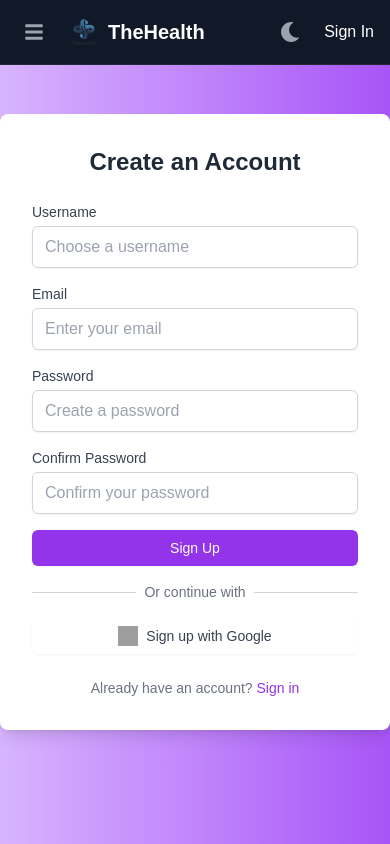
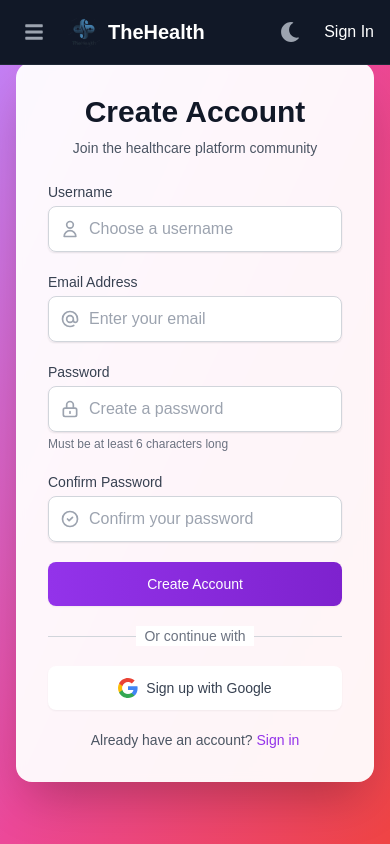
Before and after one commit to nardi-js/the-healthcare-platform, a Next.js app: page /sign-up in a window 390 px wide. Built offline with nearby package versions, Linux system fonts and the light colour scheme; no server answers; the database is empty; grey boxes are pictures that could not be loaded.

Commit message:
improve ui signin sign up page

```diff
--- a/components/SignIn.jsx
+++ b/components/SignIn.jsx
@@ -78,110 +78,156 @@ const SignIn = () => {
   };
 
   return (
-    <div className="flex items-center justify-center min-h-screen bg-gradient-to-r from-purple-300 to-purple-500">
-      <div className="flex max-w-5xl w-full bg-white rounded-lg shadow-lg overflow-hidden">
+    <div className="flex items-center justify-center min-h-screen bg-gradient-to-br from-purple-400 via-pink-500 to-red-500">
+      <div className="flex max-w-4xl w-full mx-4 bg-white/95 backdrop-blur-sm rounded-2xl shadow-2xl overflow-hidden">
+        {/* Left side - Image */}
         <div
           className="w-1/2 bg-cover bg-center relative hidden md:block"
-          style={{ backgroundImage: "url('/flowers.jpg')" }}
+          style={{ backgroundImage: "url('/medical-bg.jpg')" }}
         >
-          <div className="absolute inset-0 bg-black bg-opacity-50"></div>
+          <div className="absolute inset-0 bg-gradient-to-br from-purple-500/70 to-pink-500/70">
+            <div className="absolute bottom-0 left-0 right-0 p-8 text-white">
+              <h2 className="text-3xl font-bold mb-2">Welcome Back!</h2>
+              <p className="text-sm opacity-90">
+                Join our healthcare community and make a difference in people's lives.
+              </p>
+            </div>
+          </div>
         </div>
 
-        <div className="w-full md:w-1/2 p-8">
-          <h2 className="text-2xl font-bold text-center mb-6 text-gray-800">
-            Welcome Back
-          </h2>
+        {/* Right side - Form */}
+        <div className="w-full md:w-1/2 p-8 space-y-6">
+          <div className="text-center">
+            <h2 className="text-3xl font-bold text-gray-900 mb-2">Sign In</h2>
+            <p className="text-sm text-gray-600">
+              Access your healthcare platform account
+            </p>
+          </div>
 
           {error && (
-            <div className="p-3 mb-4 bg-red-100 border border-red-400 text-red-700 rounded relative">
-              <span className="block sm:inline">{error}</span>
+            <div className="p-4 rounded-lg bg-red-50 border-l-4 border-red-500">
+              <div className="flex">
+                <div className="flex-shrink-0">
+                  <svg className="h-5 w-5 text-red-400" viewBox="0 0 20 20" fill="currentColor">
+                    <path fillRule="evenodd" d="M10 18a8 8 0 100-16 8 8 0 000 16zM8.707 7.293a1 1 0 00-1.414 1.414L8.586 10l-1.293 1.293a1 1 0 101.414 1.414L10 11.414l1.293 1.293a1 1 0 001.414-1.414L11.414 10l1.293-1.293a1 1 0 00-1.414-1.414L10 8.586 8.707 7.293z" clipRule="evenodd" />
+                  </svg>
+                </div>
+                <div className="ml-3">
+                  <p className="text-sm text-red-700">{error}</p>
+                </div>
+              </div>
             </div>
           )}
 
-          <form onSubmit={handleSignIn} className="space-y-4">
+          <form onSubmit={handleSignIn} className="space-y-5">
             <div>
-              <label
-                htmlFor="email"
-                className="block text-sm font-medium text-gray-700"
-              >
-                Email
+              <label htmlFor="email" className="block text-sm font-medium text-gray-700">
+                Email Address
               </label>
+              <div className="mt-1 relative rounded-md shadow-sm">
+                <div className="absolute inset-y-0 left-0 pl-3 flex items-center pointer-events-none">
+                  <svg className="h-5 w-5 text-gray-400" fill="none" viewBox="0 0 24 24" stroke="currentColor">
+                    <path strokeLinecap="round" strokeLinejoin="round" strokeWidth={2} d="M16 12a4 4 0 10-8 0 4 4 0 008 0zm0 0v1.5a2.5 2.5 0 005 0V12a9 9 0 10-9 9m4.5-1.206a8.959 8.959 0 01-4.5 1.207" />
+                  </svg>
+                </div>
                 <input
                   id="email"
                   type="email"
                   value={email}
                   onChange={(e) => setEmail(e.target.value)}
-                className="mt-1 block w-full px-3 py-2 border border-gray-300 rounded-md shadow-sm focus:outline-none focus:ring-purple-500 focus:border-purple-500"
+                  className="pl-10 block w-full px-3 py-2.5 border border-gray-300 rounded-lg shadow-sm focus:ring-2 focus:ring-purple-500 focus:border-purple-500"
                   placeholder="Enter your email"
                   disabled={authLoading}
                 />
               </div>
+            </div>
 
             <div>
-              <label
-                htmlFor="password"
-                className="block text-sm font-medium text-gray-700"
-              >
+              <label htmlFor="password" className="block text-sm font-medium text-gray-700">
                 Password
               </label>
+              <div className="mt-1 relative rounded-md shadow-sm">
+                <div className="absolute inset-y-0 left-0 pl-3 flex items-center pointer-events-none">
+                  <svg className="h-5 w-5 text-gray-400" fill="none" viewBox="0 0 24 24" stroke="currentColor">
+                    <path strokeLinecap="round" strokeLinejoin="round" strokeWidth={2} d="M12 15v2m-6 4h12a2 2 0 002-2v-6a2 2 0 00-2-2H6a2 2 0 00-2 2v6a2 2 0 002 2zm10-10V7a4 4 0 00-8 0v4h8z" />
+                  </svg>
+                </div>
                 <input
                   id="password"
                   type="password"
                   value={password}
                   onChange={(e) => setPassword(e.target.value)}
-                className="mt-1 block w-full px-3 py-2 border border-gray-300 rounded-md shadow-sm focus:outline-none focus:ring-purple-500 focus:border-purple-500"
+                  className="pl-10 block w-full px-3 py-2.5 border border-gray-300 rounded-lg shadow-sm focus:ring-2 focus:ring-purple-500 focus:border-purple-500"
                   placeholder="Enter your password"
                   disabled={authLoading}
                 />
+              </div>
+            </div>
+
+            <div className="flex items-center justify-between">
+              <div className="flex items-center">
+                <input
+                  id="remember-me"
+                  name="remember-me"
+                  type="checkbox"
+                  className="h-4 w-4 text-purple-600 focus:ring-purple-500 border-gray-300 rounded"
+                />
+                <label htmlFor="remember-me" className="ml-2 block text-sm text-gray-700">
+                  Remember me
+                </label>
+              </div>
+
+              <div className="text-sm">
+                <Link href="/forgot-password" className="font-medium text-purple-600 hover:text-purple-500">
+                  Forgot your password?
+                </Link>
+              </div>
             </div>
 
             <button
               type="submit"
               disabled={authLoading}
-              className={`w-full flex justify-center py-2 px-4 border border-transparent rounded-md shadow-sm text-sm font-medium text-white bg-purple-600 hover:bg-purple-700 focus:outline-none focus:ring-2 focus:ring-offset-2 focus:ring-purple-500 ${
-                authLoading ? "opacity-50 cursor-not-allowed" : ""
-              }`}
+              className="w-full flex justify-center py-3 px-4 border border-transparent rounded-lg shadow-sm text-sm font-medium text-white bg-gradient-to-r from-purple-600 to-purple-700 hover:from-purple-700 hover:to-purple-800 focus:outline-none focus:ring-2 focus:ring-offset-2 focus:ring-purple-500 transition-all duration-150 ease-in-out disabled:opacity-50 disabled:cursor-not-allowed"
             >
-              {authLoading ? "Signing in..." : "Sign In"}
+              {authLoading ? (
+                <div className="flex items-center">
+                  <svg className="animate-spin -ml-1 mr-3 h-5 w-5 text-white" xmlns="http://www.w3.org/2000/svg" fill="none" viewBox="0 0 24 24">
+                    <circle className="opacity-25" cx="12" cy="12" r="10" stroke="currentColor" strokeWidth="4"></circle>
+                    <path className="opacity-75" fill="currentColor" d="M4 12a8 8 0 018-8V0C5.373 0 0 5.373 0 12h4zm2 5.291A7.962 7.962 0 014 12H0c0 3.042 1.135 5.824 3 7.938l3-2.647z"></path>
+                  </svg>
+                  Signing in...
+                </div>
+              ) : (
+                "Sign In"
+              )}
             </button>
-          </form>
 
-          <div className="mt-6">
-            <div className="relative">
+            <div className="relative my-6">
               <div className="absolute inset-0 flex items-center">
                 <div className="w-full border-t border-gray-300"></div>
               </div>
               <div className="relative flex justify-center text-sm">
-                <span className="px-2 bg-white text-gray-500">
-                  Or continue with
-                </span>
+                <span className="px-2 bg-white text-gray-500">Or continue with</span>
               </div>
             </div>
 
             <button
+              type="button"
               onClick={handleGoogleSignIn}
               disabled={authLoading}
-              className="mt-4 w-full flex justify-center py-2 px-4 border border-transparent rounded-md shadow-sm text-sm font-medium text-white bg-red-600 hover:bg-red-700 focus:outline-none focus:ring-2 focus:ring-offset-2 focus:ring-red-500"
+              className="w-full flex items-center justify-center py-3 px-4 rounded-lg border border-gray-300 shadow-sm bg-white text-sm font-medium text-gray-700 hover:bg-gray-50 focus:outline-none focus:ring-2 focus:ring-offset-2 focus:ring-purple-500 transition-all duration-150 ease-in-out"
             >
-              <svg className="w-5 h-5 mr-2" viewBox="0 0 24 24">
-                <path
-                  fill="currentColor"
-                  d="M12.545,10.239v3.821h5.445c-0.712,2.315-2.647,3.972-5.445,3.972c-3.332,0-6.033-2.701-6.033-6.032s2.701-6.032,6.033-6.032c1.498,0,2.866,0.549,3.921,1.453l2.814-2.814C17.503,2.988,15.139,2,12.545,2C7.021,2,2.543,6.477,2.543,12s4.478,10,10.002,10c8.396,0,10.249-7.85,9.426-11.748L12.545,10.239z"
-                />
-              </svg>
+              <img src="/google.svg" alt="Google" className="w-5 h-5 mr-2" />
               Sign in with Google
             </button>
-          </div>
 
-          <p className="mt-4 text-center text-sm text-gray-600">
+            <p className="mt-8 text-center text-sm text-gray-600">
               Don't have an account?{" "}
-            <Link
-              href="/sign-up"
-              className="font-medium text-purple-600 hover:text-purple-500"
-            >
+              <Link href="/sign-up" className="font-medium text-purple-600 hover:text-purple-500 transition-colors duration-150 ease-in-out">
                 Sign up
               </Link>
             </p>
+          </form>
         </div>
       </div>
     </div>
--- a/components/SignUp.jsx
+++ b/components/SignUp.jsx
@@ -166,105 +166,160 @@ const SignUp = () => {
   };
 
   return (
-    <div className="flex items-center justify-center min-h-screen bg-gradient-to-r from-purple-300 to-purple-500">
-      <div className="flex max-w-5xl w-full bg-white rounded-lg shadow-lg overflow-hidden">
+    <div className="flex items-center justify-center min-h-screen bg-gradient-to-br from-purple-400 via-pink-500 to-red-500">
+      <div className="flex max-w-4xl w-full mx-4 bg-white/95 backdrop-blur-sm rounded-2xl shadow-2xl overflow-hidden">
+        {/* Left side - Image */}
         <div
           className="w-1/2 bg-cover bg-center relative hidden md:block"
-          style={{ backgroundImage: "url('/flowers.jpg')" }}
+          style={{ backgroundImage: "url('/medical-bg.jpg')" }}
         >
-          <div className="absolute inset-0 bg-black bg-opacity-50"></div>
+          <div className="absolute inset-0 bg-gradient-to-br from-purple-500/70 to-pink-500/70">
+            <div className="absolute bottom-0 left-0 right-0 p-8 text-white">
+              <h2 className="text-3xl font-bold mb-2">Join Our Community</h2>
+              <p className="text-sm opacity-90">
+                Connect with healthcare professionals and share your expertise.
+              </p>
+            </div>
+          </div>
         </div>
 
-        <div className="w-full md:w-1/2 p-8">
-          <h2 className="text-2xl font-bold text-center mb-6 text-gray-800">
-            Create an Account
-          </h2>
+        {/* Right side - Form */}
+        <div className="w-full md:w-1/2 p-8 space-y-6">
+          <div className="text-center">
+            <h2 className="text-3xl font-bold text-gray-900 mb-2">Create Account</h2>
+            <p className="text-sm text-gray-600">
+              Join the healthcare platform community
+            </p>
+          </div>
 
           {error && (
-            <div className="p-3 mb-4 bg-red-100 border border-red-400 text-red-700 rounded relative">
-              <span className="block sm:inline">{error}</span>
+            <div className="p-4 rounded-lg bg-red-50 border-l-4 border-red-500">
+              <div className="flex">
+                <div className="flex-shrink-0">
+                  <svg className="h-5 w-5 text-red-400" viewBox="0 0 20 20" fill="currentColor">
+                    <path fillRule="evenodd" d="M10 18a8 8 0 100-16 8 8 0 000 16zM8.707 7.293a1 1 0 00-1.414 1.414L8.586 10l-1.293 1.293a1 1 0 101.414 1.414L10 11.414l1.293 1.293a1 1 0 001.414-1.414L11.414 10l1.293-1.293a1 1 0 00-1.414-1.414L10 8.586 8.707 7.293z" clipRule="evenodd" />
+                  </svg>
+                </div>
+                <div className="ml-3">
+                  <p className="text-sm text-red-700">{error}</p>
+                </div>
+              </div>
             </div>
           )}
 
-          <form onSubmit={handleSubmit} className="space-y-4">
+          <form onSubmit={handleSubmit} className="space-y-5">
             <div>
               <label htmlFor="username" className="block text-sm font-medium text-gray-700">
                 Username
               </label>
+              <div className="mt-1 relative rounded-md shadow-sm">
+                <div className="absolute inset-y-0 left-0 pl-3 flex items-center pointer-events-none">
+                  <svg className="h-5 w-5 text-gray-400" fill="none" viewBox="0 0 24 24" stroke="currentColor">
+                    <path strokeLinecap="round" strokeLinejoin="round" strokeWidth={2} d="M16 7a4 4 0 11-8 0 4 4 0 018 0zM12 14a7 7 0 00-7 7h14a7 7 0 00-7-7z" />
+                  </svg>
+                </div>
                 <input
                   id="username"
                   name="username"
                   type="text"
                   value={formData.username}
                   onChange={handleChange}
-                className="mt-1 block w-full px-3 py-2 border border-gray-300 rounded-md shadow-sm focus:outline-none focus:ring-purple-500 focus:border-purple-500"
+                  className="pl-10 block w-full px-3 py-2.5 border border-gray-300 rounded-lg shadow-sm focus:ring-2 focus:ring-purple-500 focus:border-purple-500"
                   placeholder="Choose a username"
-                disabled={loading || authLoading}
+                  disabled={loading}
                 />
+              </div>
             </div>
 
             <div>
               <label htmlFor="email" className="block text-sm font-medium text-gray-700">
-                Email
+                Email Address
               </label>
+              <div className="mt-1 relative rounded-md shadow-sm">
+                <div className="absolute inset-y-0 left-0 pl-3 flex items-center pointer-events-none">
+                  <svg className="h-5 w-5 text-gray-400" fill="none" viewBox="0 0 24 24" stroke="currentColor">
+                    <path strokeLinecap="round" strokeLinejoin="round" strokeWidth={2} d="M16 12a4 4 0 10-8 0 4 4 0 008 0zm0 0v1.5a2.5 2.5 0 005 0V12a9 9 0 10-9 9m4.5-1.206a8.959 8.959 0 01-4.5 1.207" />
+                  </svg>
+                </div>
                 <input
                   id="email"
                   name="email"
                   type="email"
                   value={formData.email}
                   onChange={handleChange}
-                className="mt-1 block w-full px-3 py-2 border border-gray-300 rounded-md shadow-sm focus:outline-none focus:ring-purple-500 focus:border-purple-500"
+                  className="pl-10 block w-full px-3 py-2.5 border border-gray-300 rounded-lg shadow-sm focus:ring-2 focus:ring-purple-500 focus:border-purple-500"
                   placeholder="Enter your email"
-                disabled={loading || authLoading}
+                  disabled={loading}
                 />
+              </div>
             </div>
 
             <div>
               <label htmlFor="password" className="block text-sm font-medium text-gray-700">
                 Password
               </label>
+              <div className="mt-1 relative rounded-md shadow-sm">
+                <div className="absolute inset-y-0 left-0 pl-3 flex items-center pointer-events-none">
+                  <svg className="h-5 w-5 text-gray-400" fill="none" viewBox="0 0 24 24" stroke="currentColor">
+                    <path strokeLinecap="round" strokeLinejoin="round" strokeWidth={2} d="M12 15v2m-6 4h12a2 2 0 002-2v-6a2 2 0 00-2-2H6a2 2 0 00-2 2v6a2 2 0 002 2zm10-10V7a4 4 0 00-8 0v4h8z" />
+                  </svg>
+                </div>
                 <input
                   id="password"
                   name="password"
                   type="password"
                   value={formData.password}
                   onChange={handleChange}
-                className="mt-1 block w-full px-3 py-2 border border-gray-300 rounded-md shadow-sm focus:outline-none focus:ring-purple-500 focus:border-purple-500"
+                  className="pl-10 block w-full px-3 py-2.5 border border-gray-300 rounded-lg shadow-sm focus:ring-2 focus:ring-purple-500 focus:border-purple-500"
                   placeholder="Create a password"
-                disabled={loading || authLoading}
+                  disabled={loading}
                 />
+              </div>
+              <p className="mt-1 text-xs text-gray-500">Must be at least 6 characters long</p>
             </div>
 
             <div>
               <label htmlFor="confirmPassword" className="block text-sm font-medium text-gray-700">
                 Confirm Password
               </label>
+              <div className="mt-1 relative rounded-md shadow-sm">
+                <div className="absolute inset-y-0 left-0 pl-3 flex items-center pointer-events-none">
+                  <svg className="h-5 w-5 text-gray-400" fill="none" viewBox="0 0 24 24" stroke="currentColor">
+                    <path strokeLinecap="round" strokeLinejoin="round" strokeWidth={2} d="M9 12l2 2 4-4m6 2a9 9 0 11-18 0 9 9 0 0118 0z" />
+                  </svg>
+                </div>
                 <input
                   id="confirmPassword"
                   name="confirmPassword"
                   type="password"
                   value={formData.confirmPassword}
                   onChange={handleChange}
-                className="mt-1 block w-full px-3 py-2 border border-gray-300 rounded-md shadow-sm focus:outline-none focus:ring-purple-500 focus:border-purple-500"
+                  className="pl-10 block w-full px-3 py-2.5 border border-gray-300 rounded-lg shadow-sm focus:ring-2 focus:ring-purple-500 focus:border-purple-500"
                   placeholder="Confirm your password"
-                disabled={loading || authLoading}
+                  disabled={loading}
                 />
+              </div>
             </div>
 
             <button
               type="submit"
-              disabled={loading || authLoading}
-              className={`w-full flex justify-center py-2 px-4 border border-transparent rounded-md shadow-sm text-sm font-medium text-white ${
-                loading || authLoading
-                  ? "bg-purple-400 cursor-not-allowed"
-                  : "bg-purple-600 hover:bg-purple-700 focus:outline-none focus:ring-2 focus:ring-offset-2 focus:ring-purple-500"
-              }`}
+              disabled={loading}
+              className="w-full flex justify-center py-3 px-4 border border-transparent rounded-lg shadow-sm text-sm font-medium text-white bg-gradient-to-r from-purple-600 to-purple-700 hover:from-purple-700 hover:to-purple-800 focus:outline-none focus:ring-2 focus:ring-offset-2 focus:ring-purple-500 transition-all duration-150 ease-in-out disabled:opacity-50 disabled:cursor-not-allowed"
             >
-              {loading || authLoading ? "Creating Account..." : "Sign Up"}
+              {loading ? (
+                <div className="flex items-center">
+                  <svg className="animate-spin -ml-1 mr-3 h-5 w-5 text-white" xmlns="http://www.w3.org/2000/svg" fill="none" viewBox="0 0 24 24">
+                    <circle className="opacity-25" cx="12" cy="12" r="10" stroke="currentColor" strokeWidth="4"></circle>
+                    <path className="opacity-75" fill="currentColor" d="M4 12a8 8 0 018-8V0C5.373 0 0 5.373 0 12h4zm2 5.291A7.962 7.962 0 014 12H0c0 3.042 1.135 5.824 3 7.938l3-2.647z"></path>
+                  </svg>
+                  Creating Account...
+                </div>
+              ) : (
+                "Create Account"
+              )}
             </button>
 
-            <div className="mt-6">
-              <div className="relative">
+            <div className="relative my-6">
               <div className="absolute inset-0 flex items-center">
                 <div className="w-full border-t border-gray-300"></div>
               </div>
@@ -276,29 +331,20 @@ const SignUp = () => {
             <button
               type="button"
               onClick={handleGoogleSignUp}
-                disabled={loading || authLoading}
-                className={`mt-4 w-full flex justify-center items-center py-2 px-4 border border-gray-300 rounded-md shadow-sm text-sm font-medium text-gray-700 ${
-                  loading || authLoading
-                    ? "bg-gray-100 cursor-not-allowed"
-                    : "bg-white hover:bg-gray-50 focus:outline-none focus:ring-2 focus:ring-offset-2 focus:ring-purple-500"
-                }`}
+              disabled={loading}
+              className="w-full flex items-center justify-center py-3 px-4 rounded-lg border border-gray-300 shadow-sm bg-white text-sm font-medium text-gray-700 hover:bg-gray-50 focus:outline-none focus:ring-2 focus:ring-offset-2 focus:ring-purple-500 transition-all duration-150 ease-in-out"
             >
-                <img
-                  className="h-5 w-5 mr-2"
-                  src="https://www.svgrepo.com/show/475656/google-color.svg"
-                  alt="Google logo"
-                />
-                {loading || authLoading ? "Connecting..." : "Sign up with Google"}
+              <img src="/google.svg" alt="Google" className="w-5 h-5 mr-2" />
+              Sign up with Google
             </button>
-            </div>
-          </form>
 
-          <p className="mt-6 text-center text-sm text-gray-500">
+            <p className="mt-8 text-center text-sm text-gray-600">
               Already have an account?{" "}
-            <Link href="/sign-in" className="font-medium text-purple-600 hover:text-purple-500">
+              <Link href="/sign-in" className="font-medium text-purple-600 hover:text-purple-500 transition-colors duration-150 ease-in-out">
                 Sign in
               </Link>
             </p>
+          </form>
         </div>
       </div>
     </div>
```
Also changed, not shown: public/google.svg (added), public/medical-bg.jpg (added). Lines whose indentation alone changed are shown as unchanged.
